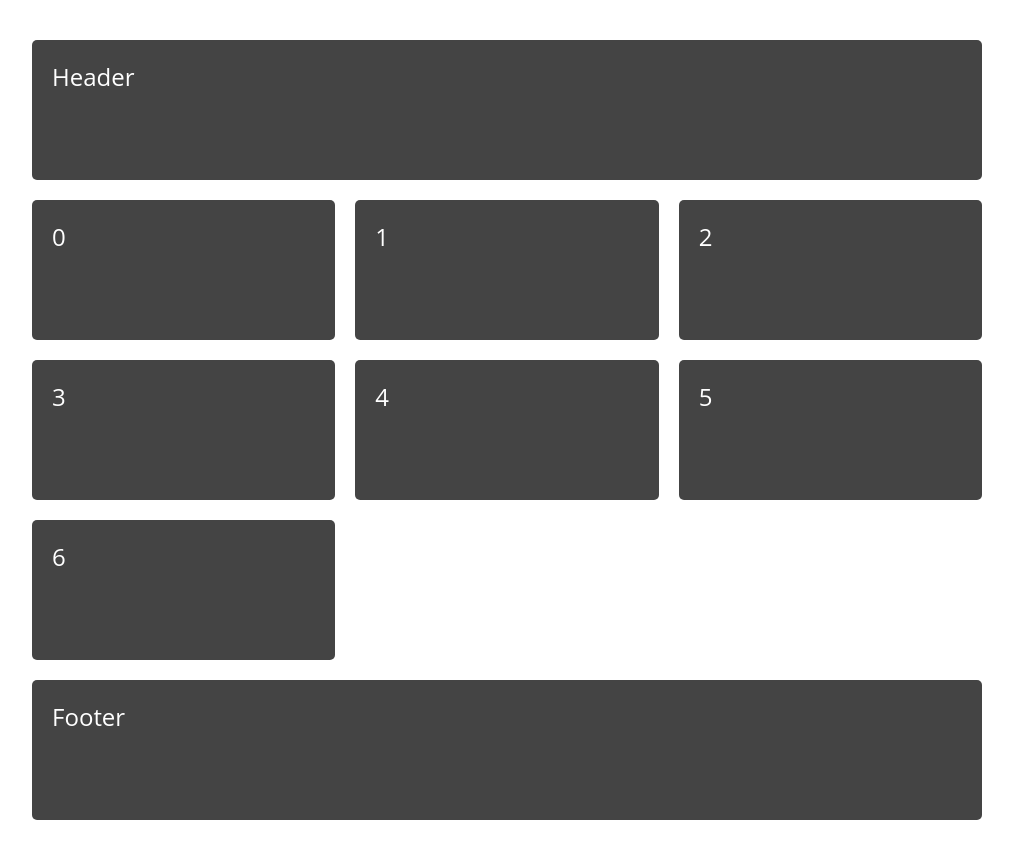
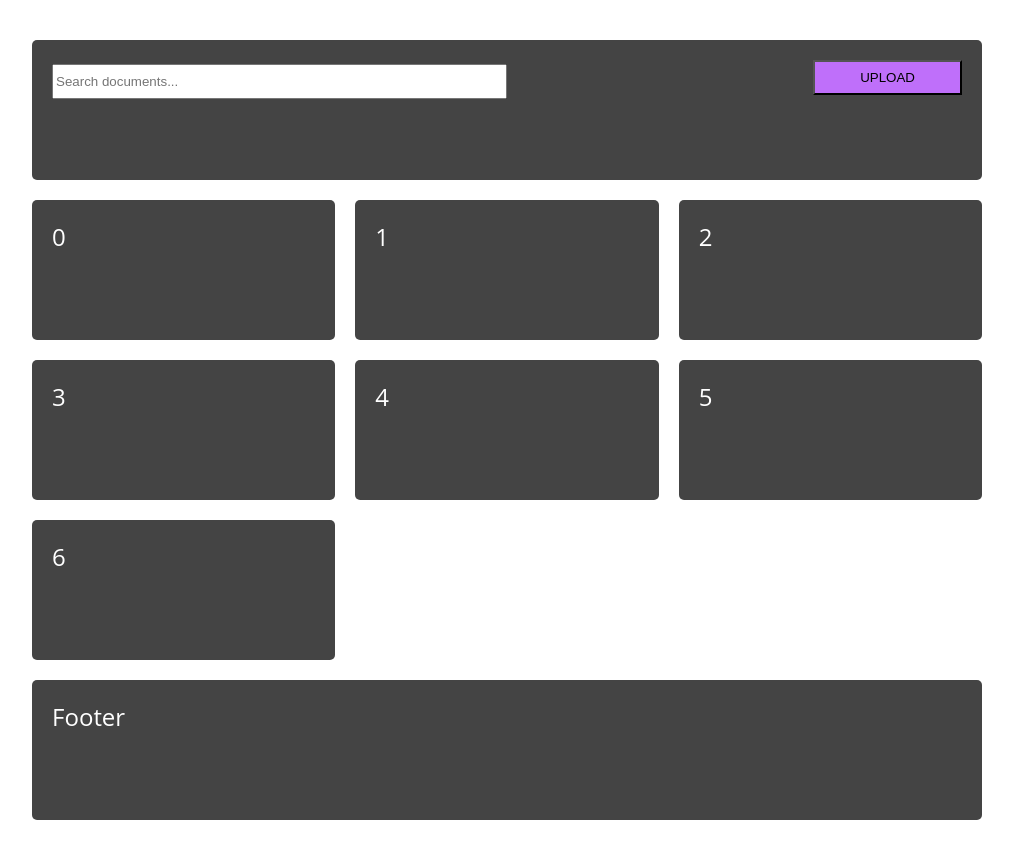
Before and after one commit to hypercodex/photo-upload-app, a Next.js app in the folder app/: page / in a window 1280 px wide. Shown: the top 858 px of the page, without its empty margins (133-1146 px from the left). Built offline with nearby package versions, Linux system fonts and the light colour scheme.

Commit message:
add additional wireframe features

```diff
--- /dev/null
+++ b/app/src/components/Button.module.scss
@@ -0,0 +1,6 @@
+@use '../styles/colors';
+
+.buttonBase {
+  cursor: pointer;
+  background-color: colors.$lavender;
+}
--- /dev/null
+++ b/app/src/components/Button.tsx
@@ -0,0 +1,17 @@
+import React from 'react'
+
+import style from './Button.module.scss'
+
+interface ButtonProps {
+  extraClass?: string;
+}
+
+const Button: React.FC<ButtonProps> = ({ children, extraClass }) => {
+  return (
+    <button className={`${style.buttonBase} ${extraClass}`}>
+      { children }
+    </button>
+  )
+}
+
+export default Button
--- a/app/src/components/Header.module.scss
+++ b/app/src/components/Header.module.scss
@@ -2,4 +2,15 @@
 
 .header {
   @extend %sandwichContent;
+  display: flex;
+  justify-content: space-between;
+  @media (max-width: base.$mobileBreak) {
+    flex-direction: column-reverse;
+  }
 }
+
+.buttonClass {
+  height: 35px;
+  text-transform: uppercase;
+  padding: 0px 45px;
+}
--- a/app/src/components/Header.tsx
+++ b/app/src/components/Header.tsx
@@ -1,10 +1,18 @@
 import React from 'react'
+
+import Search from './Search'
+import Button from './Button'
 
 import style from './Header.module.scss'
 
 const Header: React.FC = () => {
   return (
-    <header className={ style.header }>Header</header>
+    <header className={ style.header }>
+      <Search />
+      <Button extraClass={style.buttonClass}>
+        Upload
+      </Button>
+    </header>
   )
 }
 
--- /dev/null
+++ b/app/src/components/Search.module.scss
@@ -0,0 +1,14 @@
+@use '../styles/base';
+
+.searchForm {
+  width: 50%;
+  @media (max-width: base.$mobileBreak) {
+    width: 100%;
+
+  }
+}
+
+.searchInput {
+  height: 35px;
+  width: 100%;
+}
--- /dev/null
+++ b/app/src/components/Search.tsx
@@ -0,0 +1,36 @@
+import React, { useState } from 'react'
+import type { SyntheticEvent } from 'react'
+
+import style from './Search.module.scss'
+
+
+const Search: React.FC = () => {
+  const [value, setValue] = useState('');
+
+
+  const handleSubmit = (e: SyntheticEvent) => {
+    alert(`You submitted ${value}`)
+    e.preventDefault();
+  }
+
+  const handleChange = (e: SyntheticEvent) => {
+    // @ts-ignore
+    setValue(e.target.value);
+  }
+
+
+  return (
+    <form className={style.searchForm} onSubmit={handleSubmit}>
+      <input
+        className={style.searchInput}
+        id='search'
+        value={value}
+        type='text'
+        onChange={handleChange}
+        placeholder='Search documents...'
+      />
+    </form>
+  );
+}
+
+export default Search
--- a/app/src/styles/_base.scss
+++ b/app/src/styles/_base.scss
@@ -7,6 +7,8 @@ $contentMax: 960px;
 $contentGap: 10px;
 $idealContentWidth: ($contentMax - ( 2 * $contentGap )) / 3;
 
+$mobileBreak: 499px;
+
 
 %sandwichContent {
   margin-left: 5px;
```
